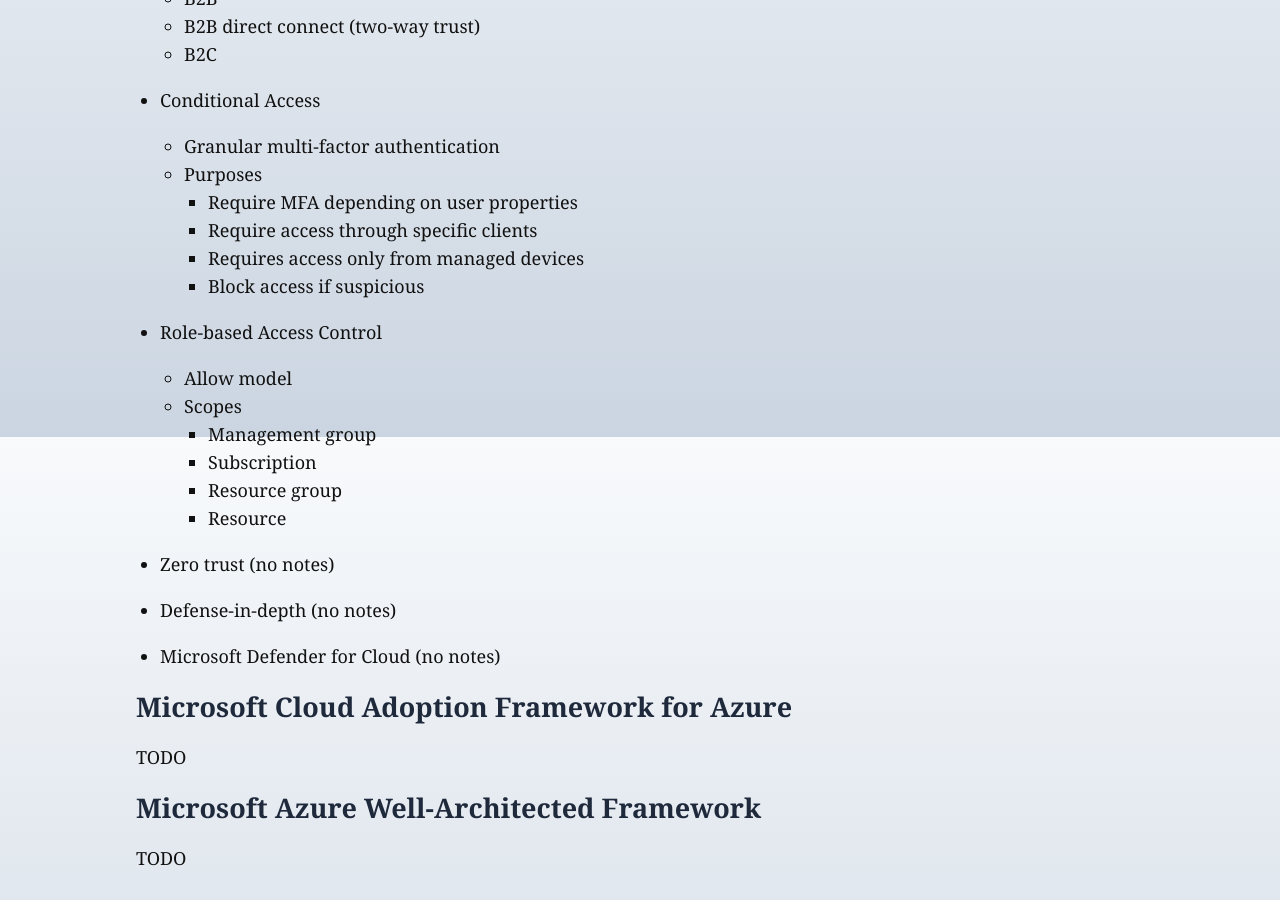
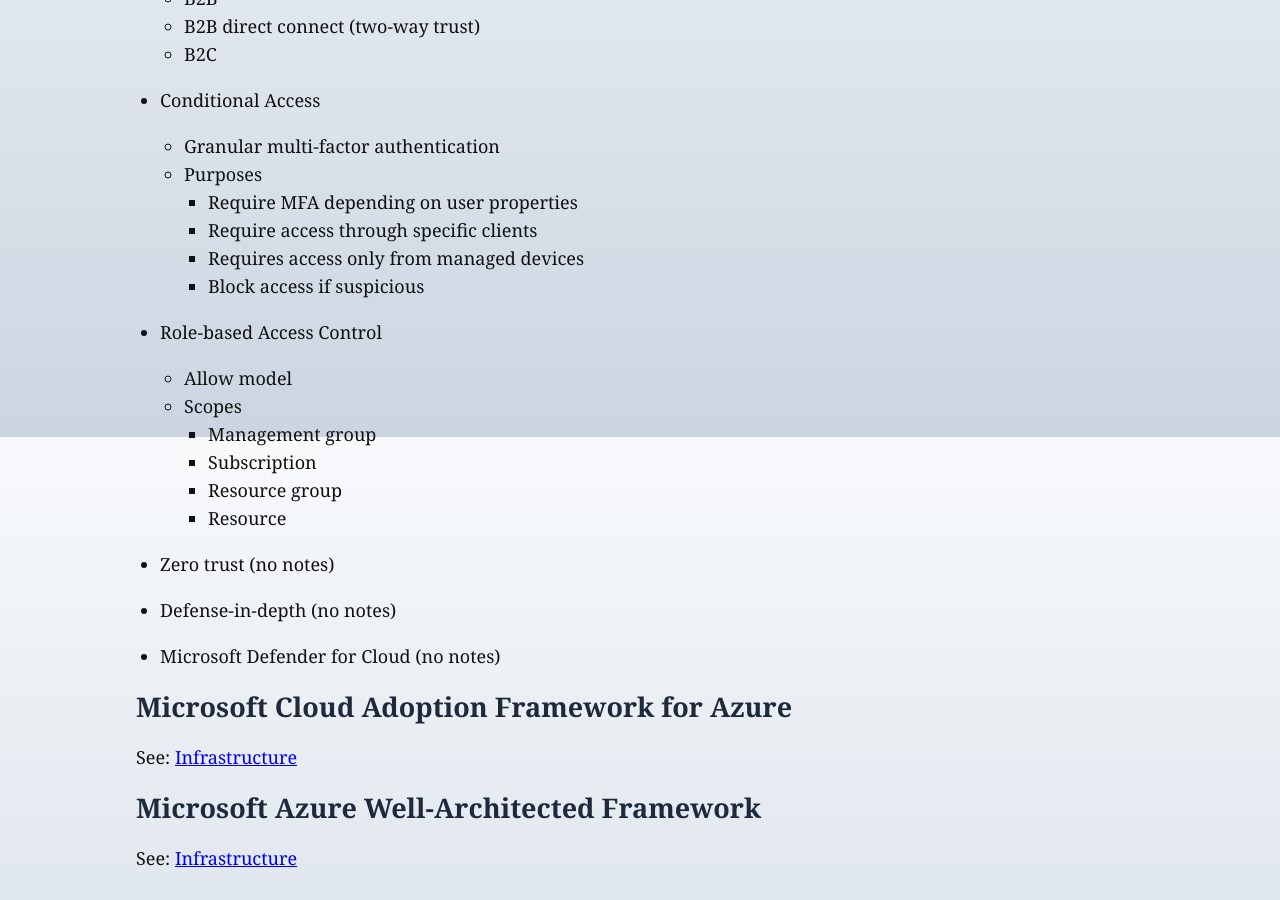
Before and after one commit to jeroenheijmans/study-notes-msft-az-305, a Jekyll site: the page built from az-305-00-prerequisites.md, in a window 1280 px wide and 900 px high, scrolled down 4963 px. Built offline with Jekyll 4.4.1, drawn with Linux system fonts in a browser that asks for light colours; our own code applies the rules of GitHub Pages for plain Markdown files.

Commit message:
Refer to other sections for final parts

```diff
--- a/az-305-00-prerequisites.md
+++ b/az-305-00-prerequisites.md
@@ -212,8 +212,8 @@ All notes taken from [the relevant AZ-305 learning path](https://learn.microsoft
 
 ## Microsoft Cloud Adoption Framework for Azure
 
-TODO
+See: [Infrastructure](./az-305-04-infrastructure.md)
 
 ## Microsoft Azure Well-Architected Framework
 
-TODO
+See: [Infrastructure](./az-305-04-infrastructure.md)
```
